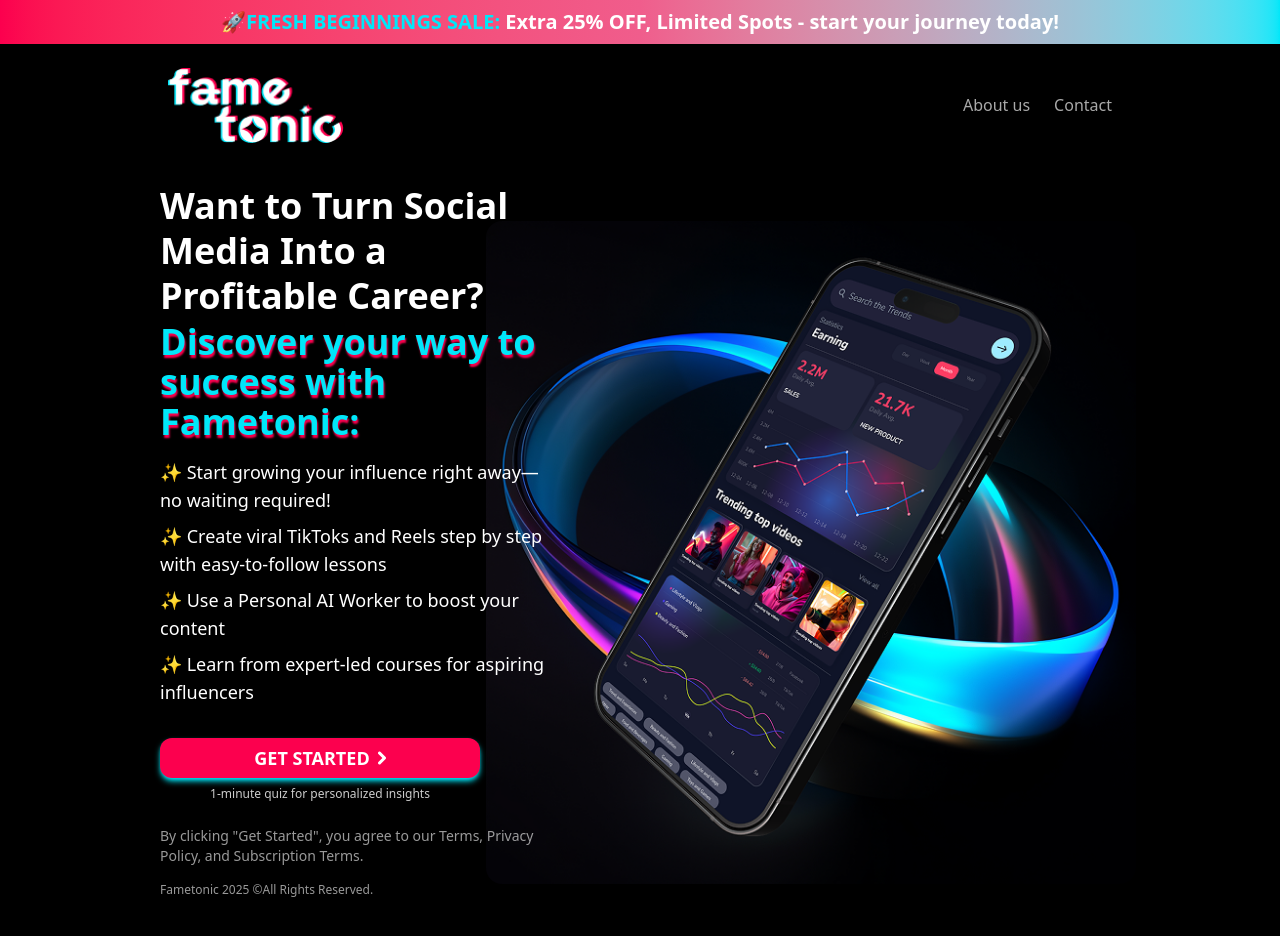
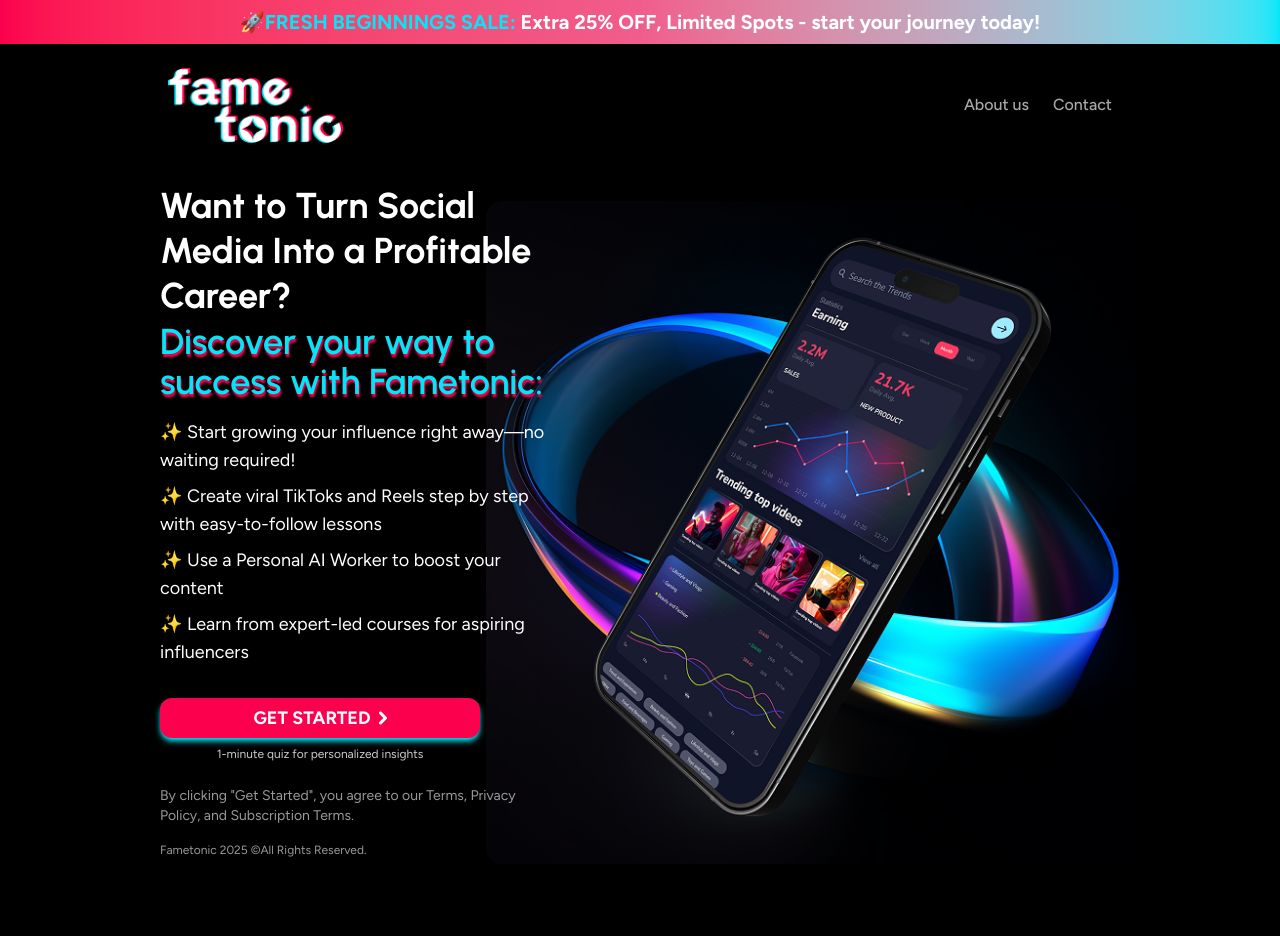
Before and after one commit to SakifKhan98/netzet-demo, a Next.js app: page / in a window 1280 px wide. After the commit the page ends 898 px from the top, so only its background shows below. Built offline with nearby package versions, Linux system fonts and the light colour scheme.

Commit message:
Added urbanist and figtree font support

```diff
--- a/app/components/Hero.tsx
+++ b/app/components/Hero.tsx
@@ -3,7 +3,7 @@
 
 export default function Hero() {
   return (
-    <section className='flex flex-col-reverse md:flex-row items-center justify-between font-title'>
+    <section className='flex flex-col-reverse md:flex-row items-center justify-between'>
       <LeftHero />
       <RightHero />
     </section>
--- a/app/components/LeftHero.tsx
+++ b/app/components/LeftHero.tsx
@@ -1,14 +1,19 @@
 'use client'
 
-import CTAButton from './CTAButton'
+import CTAButton from '@/app/components/CTAButton'
+import { urbanist } from '@/app/fonts'
 
 export default function LeftHero() {
   return (
     <div className='w-full md:w-2/3 px-4 py-4 md:py-4 flex flex-col justify-start text-center md:text-left z-100'>
-      <h1 className='order-1 text-3xl sm:text-3xl md:text-3xl lg:text-3xl xl:text-4xl 2xl:text-4xl font-bold font-title leading-tight md:mb-1'>
+      <h1
+        className={`${urbanist.className} order-1 text-3xl sm:text-3xl md:text-3xl lg:text-3xl xl:text-4xl 2xl:text-4xl font-bold leading-tight md:mb-1`}
+      >
         Want to Turn Social Media Into a Profitable Career?
       </h1>
-      <h2 className='order-2 text-3xl sm:text-3xl md:text-3xl lg:text-3xl xl:text-4xl 2xl:text-4xl font-semibold mb-4 text-fameBlue text-shadow-red font-title'>
+      <h2
+        className={`${urbanist.className} order-2 text-3xl sm:text-3xl md:text-3xl lg:text-3xl xl:text-4xl 2xl:text-4xl font-semibold mb-4 text-fameBlue text-shadow-red`}
+      >
         Discover your way to success with Fametonic:
       </h2>
 
--- /dev/null
+++ b/app/fonts.ts
@@ -0,0 +1,10 @@
+import { Urbanist, Figtree } from 'next/font/google'
+
+export const urbanist = Urbanist({
+  variable: '--font-urbanist',
+  subsets: ['latin']
+})
+export const figtree = Figtree({
+  variable: '--font-figtree',
+  subsets: ['latin']
+})
--- a/app/globals.css
+++ b/app/globals.css
@@ -9,36 +9,8 @@
   --color-fameGray: #A9A9A9;
   --font-title: var(--font-urbanist);
   --font-content: var(--font-figtree);
-  --font-sans: var(--font-geist-sans);
-  --font-mono: var(--font-geist-mono);
 }
 
 .text-shadow-red {
   text-shadow: 1px 3px 2px #FC004E;
 }
-
-/*
-:root {
-  --background: #ffffff;
-  --foreground: #171717;
-}
-
-@theme inline {
-  --color-background: var(--background);
-  --color-foreground: var(--foreground);
-  --font-sans: var(--font-geist-sans);
-  --font-mono: var(--font-geist-mono);
-}
-
-@media (prefers-color-scheme: dark) {
-  :root {
-    --background: #0a0a0a;
-    --foreground: #ededed;
-  }
-}
-
-body {
-  background: var(--background);
-  color: var(--foreground);
-  font-family: Arial, Helvetica, sans-serif;
-} */
--- a/app/layout.tsx
+++ b/app/layout.tsx
@@ -1,28 +1,9 @@
 import type { Metadata } from 'next'
 import Banner from '@/app/components/Banner'
 import Navbar from '@/app/components/Navbar'
-import { Geist, Geist_Mono, Urbanist, Figtree } from 'next/font/google'
-// import { Urbanist, Figtree } from 'next/font/google'
+
+import { figtree } from './fonts'
 import './globals.css'
-
-const geistSans = Geist({
-  variable: '--font-geist-sans',
-  subsets: ['latin']
-})
-
-const geistMono = Geist_Mono({
-  variable: '--font-geist-mono',
-  subsets: ['latin']
-})
-
-const urbanist = Urbanist({
-  variable: '--font-urbanist-sans',
-  subsets: ['latin']
-})
-const figtree = Figtree({
-  variable: '--font-figtree-sans',
-  subsets: ['latin']
-})
 
 export const metadata: Metadata = {
   title: 'FameTonic',
@@ -35,15 +16,13 @@
   children: React.ReactNode
 }>) {
   return (
-    <html lang='en'>
-      <body
-        className={`${urbanist.variable} ${figtree.variable} ${geistSans.variable} ${geistMono.variable} antialiased bg-bgColor text-bodyText`}
-      >
+    <html lang='en' className={`${figtree.className}`}>
+      <body className={`antialiased bg-bgColor text-bodyText`}>
         {/* Top Sale Banner */}
         <Banner />
         {/* Main Content */}
         <div
-          className={`min-h-screen bg-black text-white overflow-x-hidden mx-auto px-4 sm:px-20 lg:px-24 xl:px-36 2xl:px-52 ${geistSans.variable} ${geistMono.variable} ${urbanist.variable} ${figtree.variable}`}
+          className={`min-h-screen bg-black text-white overflow-x-hidden mx-auto px-4 sm:px-20 lg:px-24 xl:px-36 2xl:px-52 `}
         >
           {/* Navigation Bar */}
           <Navbar />
--- a/app/page.tsx
+++ b/app/page.tsx
@@ -1,4 +1,3 @@
-// import Navbar from '@/app/components/Navbar'
 import Hero from '@/app/components/Hero'
 
 async function wait(ms: number) {
```
